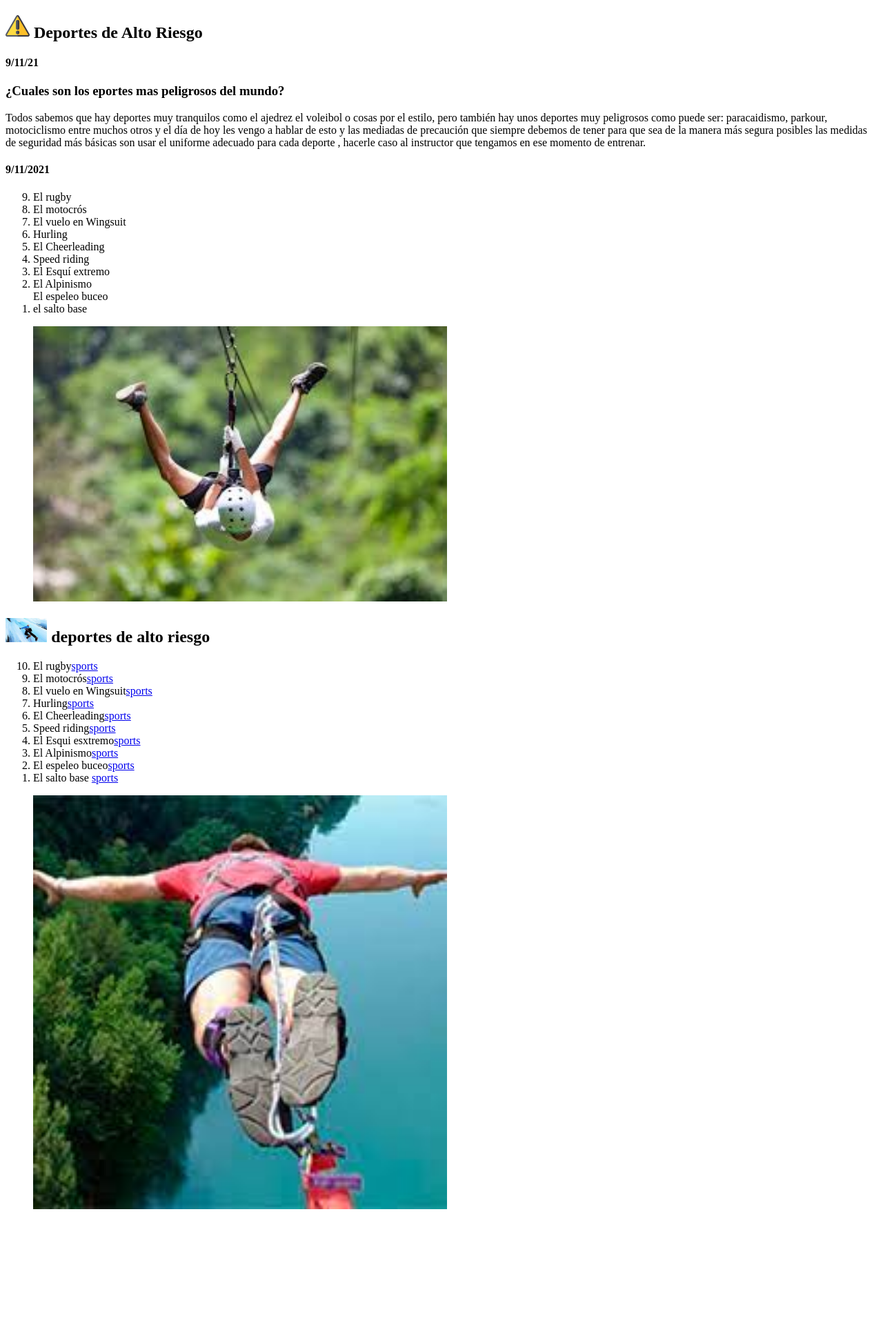
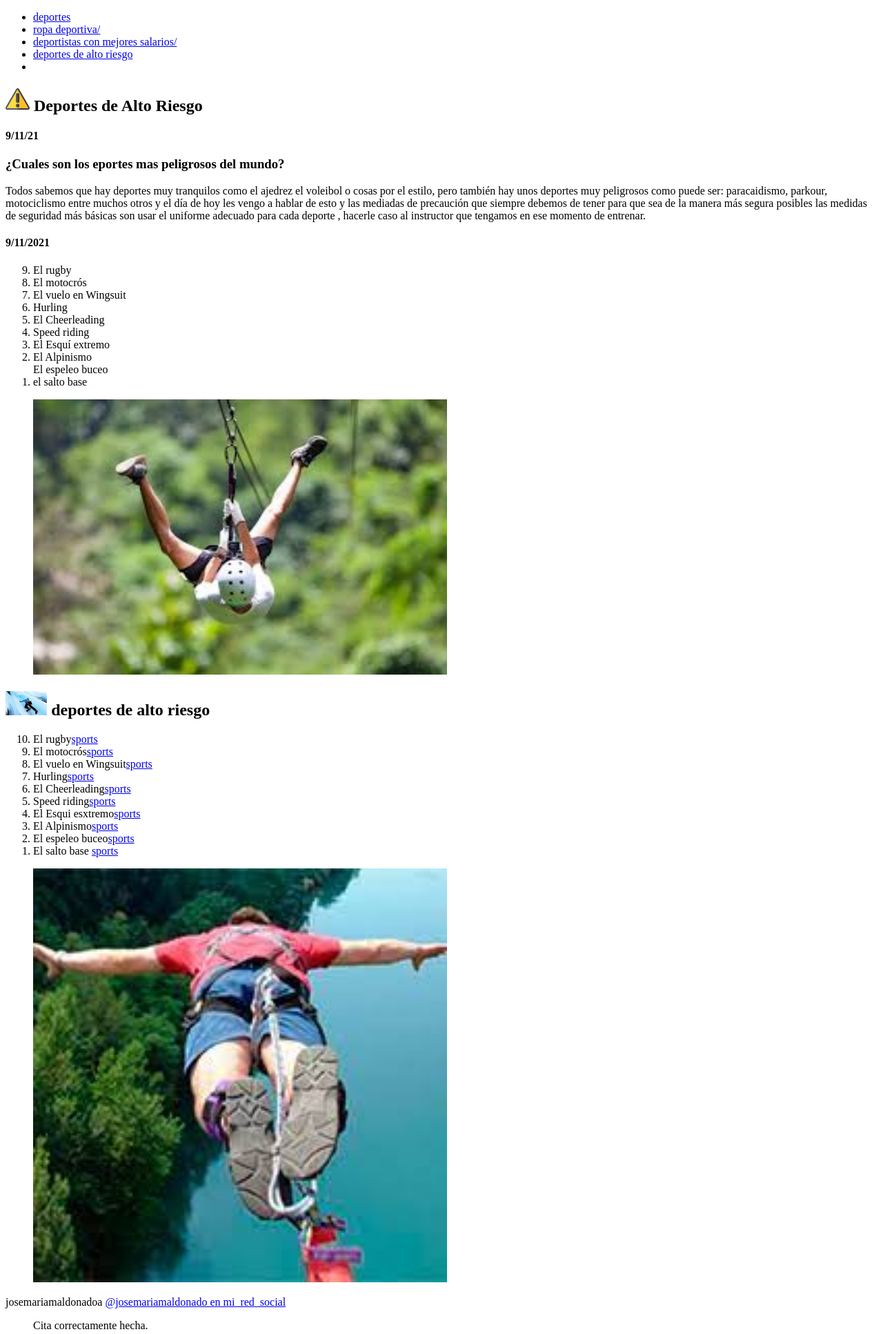
Before and after one commit to maldonado25/9-3-pesquera-maldonado-blog_de_mundoi, a plain HTML site: page Root/mi_cuarto_tema.html in a window 1280 px wide. Shown: the whole page at 69% size. Before the commit the page ends 1773 px from the top, so only its background shows below. Drawn offline with Linux system fonts and the light colour scheme.

Commit message:
semana 5

```diff
--- a/Root/mi_cuarto_tema.html
+++ b/Root/mi_cuarto_tema.html
@@ -2,9 +2,18 @@
 <html lang="es">
 <head>
    <meta charset="UTF-8">
-   <title>Index</title>
+   <title>Tema 4</title>
 </head>
 <body>
+    <!-- inicia mi barra de navegación -->
+    <nav>
+        <ul>
+            <li><a href="http://deportes/en/su/totalidad.com" target="_blank">deportes</a></li>
+            <li><a href="mi_segundo_tema.html">ropa deportiva/<a></li>
+            <li><a href="mi_tercer_tema.html">deportistas con mejores salarios/<a></li>
+            <li><a href="mi_cuarto_tema.html">deportes de alto riesgo</a></li>
+            <li><a href="index.html"></a></li>
+        </ul>
 <article>
     <header>
         <hgroup>
@@ -94,5 +103,15 @@
 </footer>
 </div>
 </article>
+<!-- Datos del autor -->
+<div>
+    <span>josemariamaldonadoa</span> <a href="http://miredsocial.com/josemariamaldonado" target="_blank">@josemariamaldonado en mi_red_social</a>
+</div>
+<!-- fin datos del autor -->
+<!-- bibliografía -->
+<blockquote>
+    <p>Cita correctamente hecha.</p>
+</blockquote>
+<!-- fin bibliografía -->
 </body>
 </html>
```
Also changed, not shown: Root/mi_primer_tema.html (+11 -1 lines), Root/mi_segundo_tema.html (+11 -1 lines), Root/mi_tercer_tema.html (+12 -2 lines).
